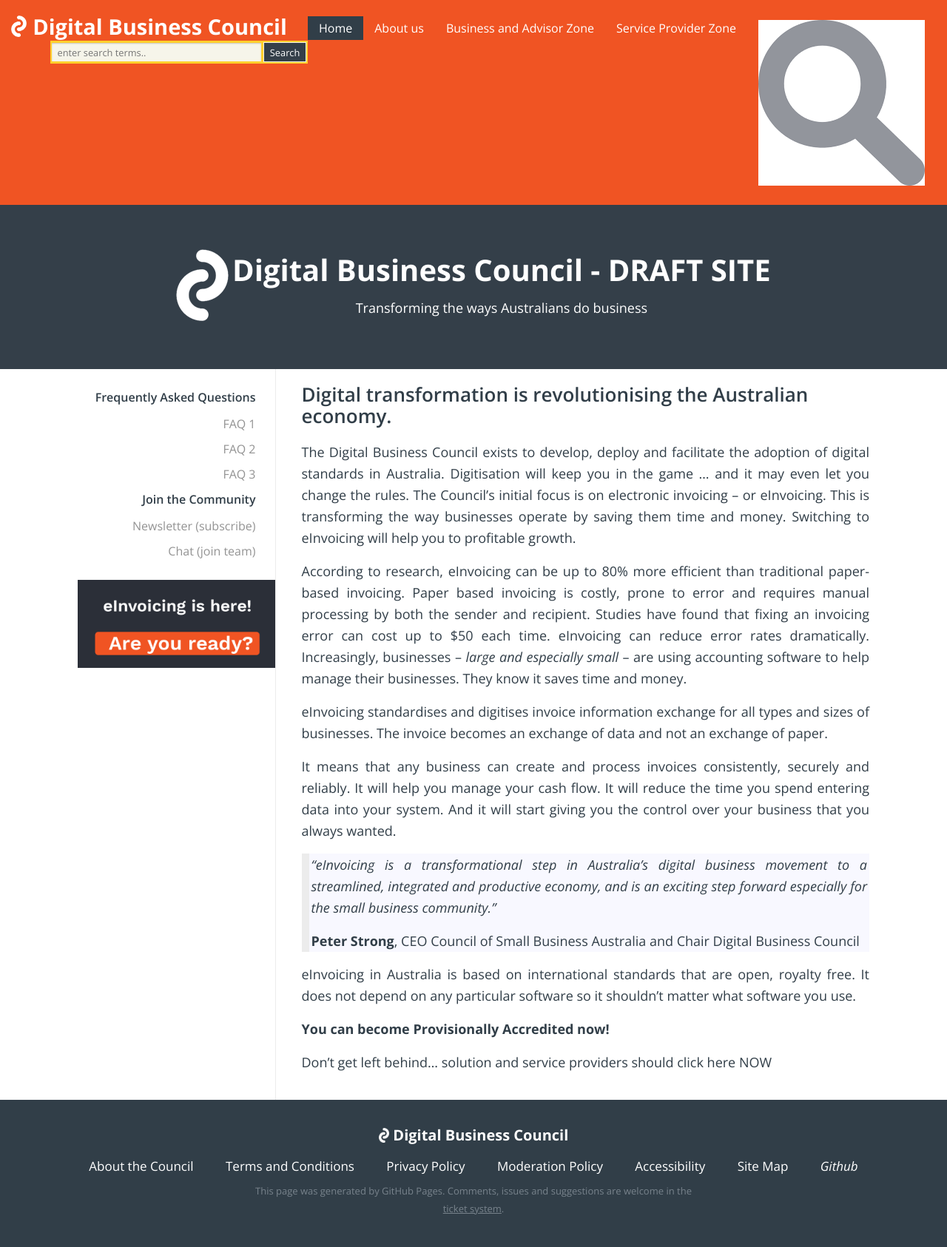
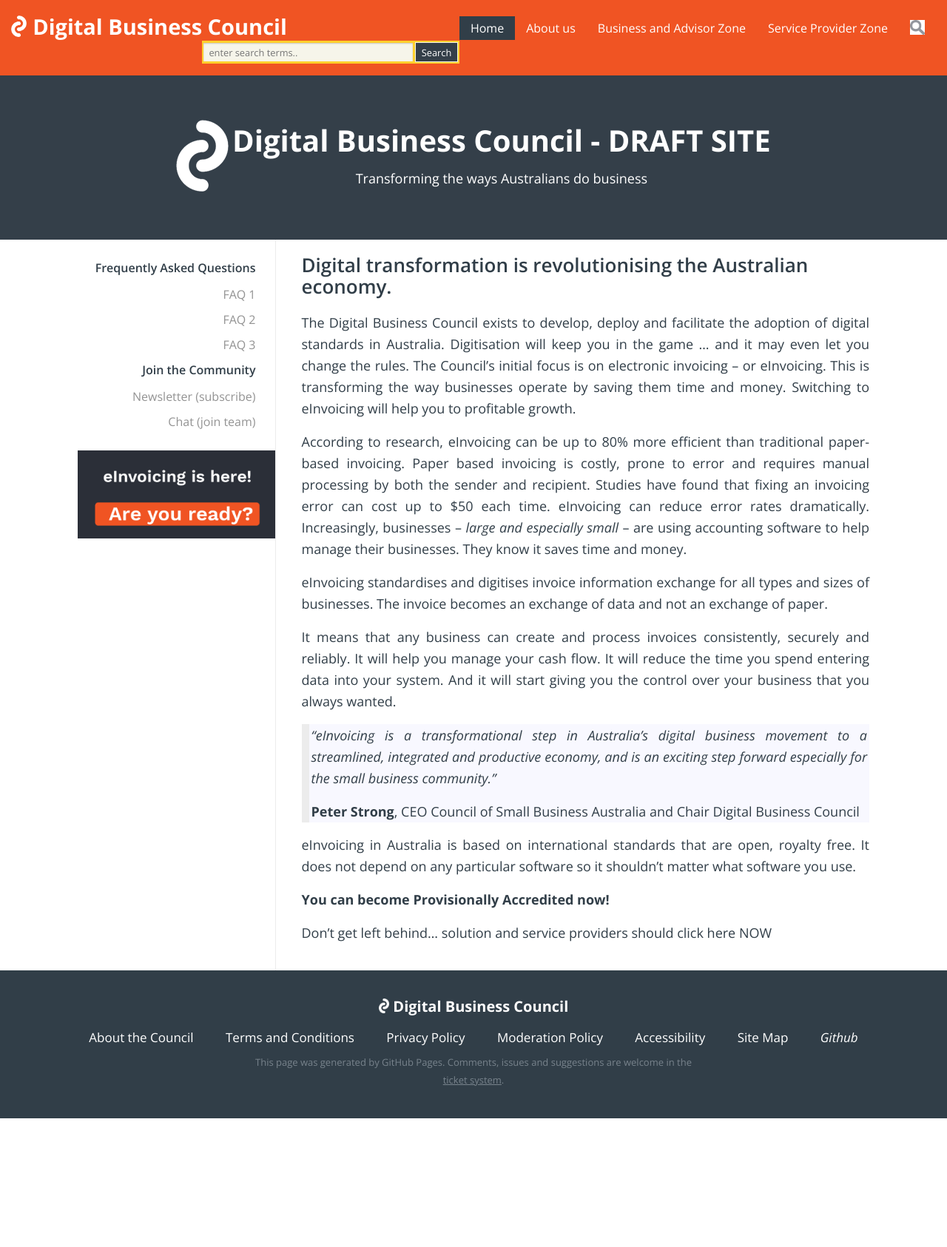
Before and after one commit to Digital-Business-Council/Digital-Business-Council.github.io, a Jekyll site: the page built from index.md, in a window 1280 px wide. Shown: the whole page at 74% size. Built offline with Jekyll 4.4.1, drawn with Linux system fonts in a browser that asks for light colours; our own code applies the rules of GitHub Pages for plain Markdown files; after the commit the page ends 1512 px from its top, so only the background shows below that.

Commit message:
Update header-menu.html

```diff
--- a/_includes/header-menu.html
+++ b/_includes/header-menu.html
@@ -36,7 +36,7 @@
         </div>
     </li>
     <li class="dropdown">
-        <a href="#"><img src="{{site.url}}/images/search-icon.png"/></a>
+        <a href="#"><img src="{{site.url}}/images/search-icon.png" height="20px"/></a>
     </li>
 </ul>
 
```
